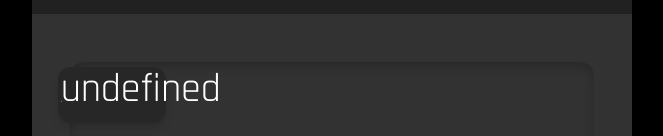
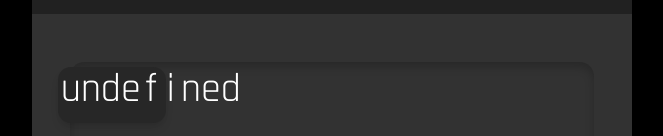
Before and after one commit to l1n-zh/MRTPFF, a Vue app: page /page in a window 1280 px wide. Shown: the part 159-295 px from the top of the page, without its empty margins (308-971 px from the left). Built offline with nearby package versions, Linux system fonts and the light colour scheme; a web font is replaced by a local one.

Commit message:
inline flex

```diff
--- a/src/components/appearance/MonospacedFontText.vue
+++ b/src/components/appearance/MonospacedFontText.vue
@@ -1,5 +1,5 @@
 <template>
-  <div class="flex flex-row items-center">
+  <div class="inline-flex flex-row items-center">
     <span
       class="font"
       v-for="chr in content"
```
